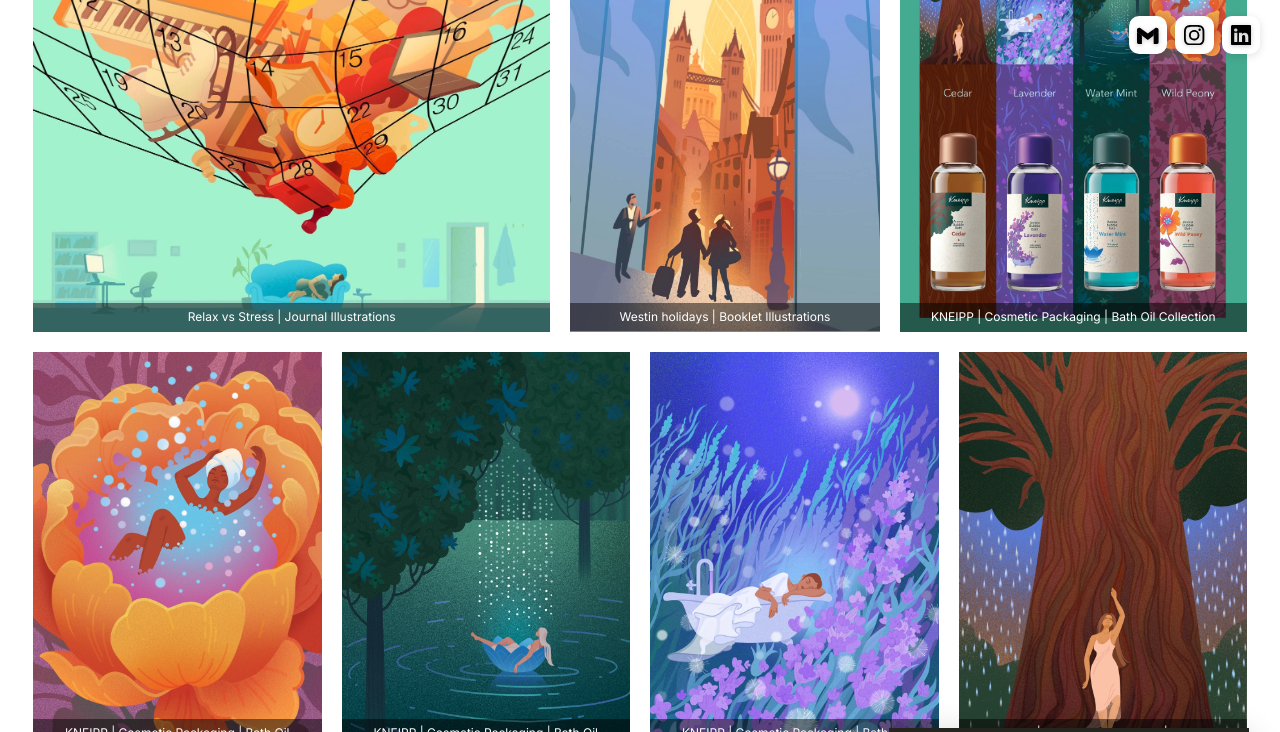
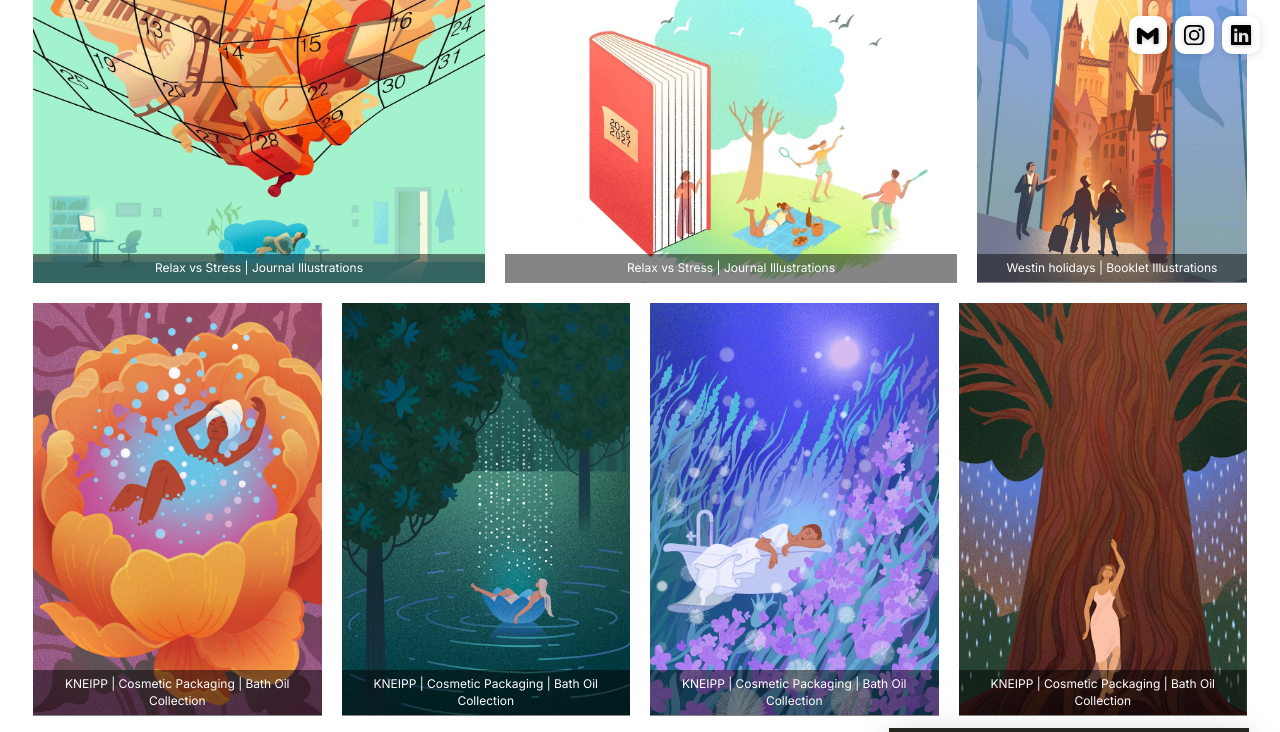
Before and after one commit to katzaryna/katzaryna.github.io, a Jekyll site: the page built from index.html, in a window 1280 px wide and 900 px high, scrolled down 592 px, cut to the strip 0-732 px from the top of the window. Built offline with Jekyll 4.4.1, drawn with Linux system fonts in a browser that asks for light colours.

Commit message:
Главная страница: обложки и их расположение
- Главная страница: обложки и их расположение
- Проект «KNEIPP | Cosmetic Packaging | Bath Oil Collection»: описание и картинки
- Проект «Relax vs Stress | Journal Illustrations»: описание и картинки, добавлено 1 изображение

```diff
--- a/_config.yml
+++ b/_config.yml
@@ -54,17 +54,18 @@
       height: 3.7832
     - project: westin-holiday
       file: cover.webp
-      x: 5.2258
+      x: 9.1801
       y: 3.7832
-      width: 3.2009
-      height: 3.9582
+      width: 2.8199
+      height: 3.4819
       crop: false
       crop_x: 50
       crop_y: 50
+      parked: false
     - project: kneipp-bath-oil
       file: flower.webp
       x: 0
-      y: 7.7414
+      y: 7.2651
       width: 3
       height: 4.2119
       crop: false
@@ -74,8 +75,8 @@
       file: cover.webp
       x: 0
       y: 3.7832
-      width: 5.2258
-      height: 3.9582
+      width: 4.59
+      height: 3.4819
       crop: false
       crop_x: 50
       crop_y: 50
@@ -85,7 +86,7 @@
       crop_x: 50
       crop_y: 50
       x: 0
-      y: 11.9533
+      y: 11.477
       width: 3.2787
       height: 4.5578
     - project: book-covers
@@ -118,7 +119,7 @@
     - project: kneipp-bath-oil
       file: lavenda-large.webp
       x: 6
-      y: 7.7414
+      y: 7.2651
       width: 3
       height: 4.2119
       crop: false
@@ -127,7 +128,7 @@
     - project: kneipp-bath-oil
       file: lake-large.webp
       x: 3
-      y: 7.7414
+      y: 7.2651
       width: 3
       height: 4.2119
       crop: false
@@ -136,25 +137,16 @@
     - project: kneipp-bath-oil
       file: wood-large.webp
       x: 9
-      y: 7.7414
+      y: 7.2651
       width: 3
       height: 4.2119
-      crop: false
-      crop_x: 50
-      crop_y: 50
-    - project: kneipp-bath-oil
-      file: 15.webp
-      x: 8.4267
-      y: 3.7832
-      width: 3.5733
-      height: 3.9582
       crop: false
       crop_x: 50
       crop_y: 50
     - project: museum-invitation-card
       file: 03.webp
       x: 3.2787
-      y: 11.9533
+      y: 11.477
       width: 2.2224
       height: 4.5578
       crop: false
@@ -163,7 +155,7 @@
     - project: museum-invitation-card
       file: 11.webp
       x: 5.5011
-      y: 11.9533
+      y: 11.477
       width: 2.2225
       height: 4.5578
       crop: false
@@ -172,9 +164,18 @@
     - project: museum-invitation-card
       file: 24.webp
       x: 7.7236
-      y: 11.9533
+      y: 11.477
       width: 4.2764
       height: 4.5578
+      crop: false
+      crop_x: 50
+      crop_y: 50
+    - project: relax-stress
+      file: book-prison.webp
+      x: 4.59
+      y: 3.7832
+      width: 4.5901
+      height: 3.4819
       crop: false
       crop_x: 50
       crop_y: 50
```
Also changed, not shown: projects/kneipp-bath-oil/index.md (+0 -1 lines), projects/relax-stress/index.md (+3 -0 lines), projects/relax-stress/book-prison.webp (added).
